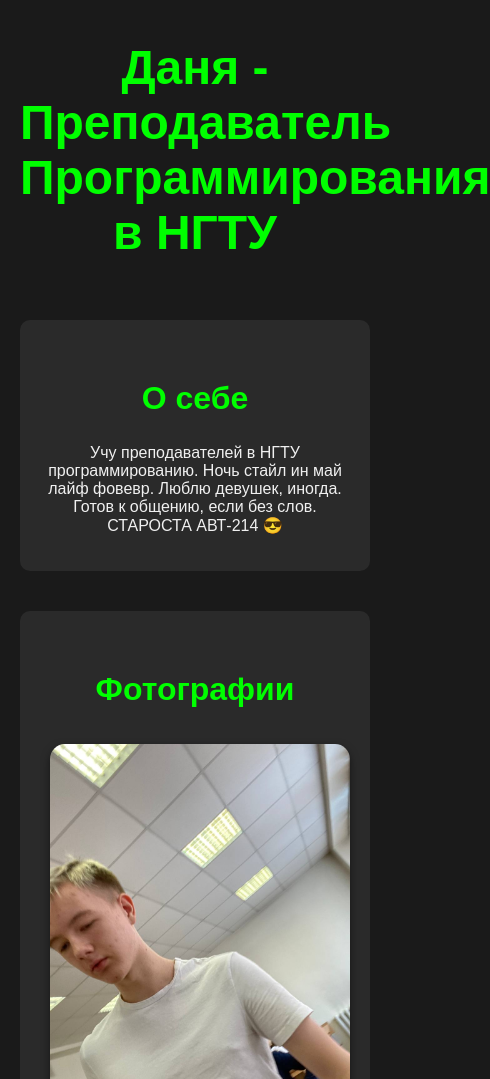
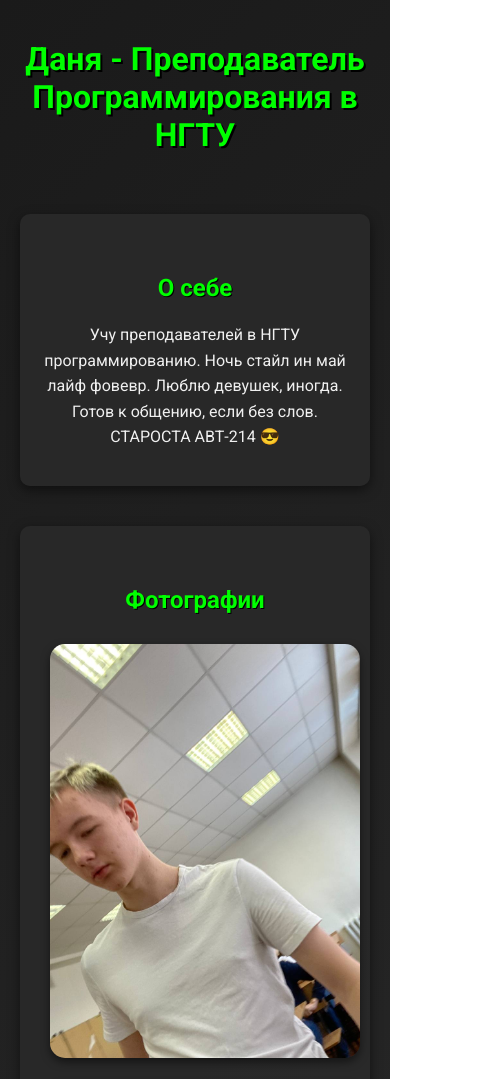
Before and after one commit to millykir/millykir.github.io, a plain HTML site: page index.html in a window 390 px wide. Shown: the top 1079 px of the page, 490 px wide, since content can reach past the window. Drawn offline with Linux system fonts and the light colour scheme.

Commit message:
graphic2

```diff
--- a/index.html
+++ b/index.html
@@ -4,10 +4,11 @@
     <meta charset="UTF-8">
     <meta name="viewport" content="width=device-width, initial-scale=1.0">
     <title>Даня - Преподаватель Программирования в НГТУ</title>
+    <link href="https://fonts.googleapis.com/css2?family=Roboto:wght@300;400;700&display=swap" rel="stylesheet">
     <style>
         body {
-            font-family: 'Arial', sans-serif;
-            background-color: #1a1a1a;
+            font-family: 'Roboto', sans-serif;
+            background: linear-gradient(135deg, #1a1a1a, #333333);
             color: #f0f0f0;
             text-align: center;
             margin: 0;
@@ -25,15 +26,18 @@
             margin: 0;
             padding: 20px 0;
             animation: fadeIn 2s ease-in-out;
+            text-shadow: 2px 2px #000;
         }
         h2 {
             color: #00ff00;
             font-size: 2em;
             margin-top: 40px;
             animation: slideIn 1s ease-in-out;
+            text-shadow: 1px 1px #000;
         }
         p {
             animation: fadeIn 3s ease-in-out;
+            line-height: 1.6;
         }
         img {
             width: 300px;
@@ -50,9 +54,18 @@
         .section {
             margin-top: 40px;
             padding: 20px;
-            background-color: #2a2a2a;
+            background: rgba(42, 42, 42, 0.9);
             border-radius: 10px;
             animation: fadeInUp 1.5s ease-in-out;
+            box-shadow: 0 4px 12px rgba(0, 0, 0, 0.5);
+        }
+        a {
+            color: #00ff00;
+            text-decoration: none;
+            transition: color 0.3s;
+        }
+        a:hover {
+            color: #ff00ff;
         }
         @keyframes fadeIn {
             from { opacity: 0; }
@@ -65,6 +78,18 @@
         @keyframes fadeInUp {
             from { opacity: 0; transform: translateY(20px); }
             to { opacity: 1; transform: translateY(0); }
+        }
+        @media (max-width: 600px) {
+            img {
+                width: 100%;
+                height: auto;
+            }
+            h1 {
+                font-size: 2em;
+            }
+            h2 {
+                font-size: 1.5em;
+            }
         }
     </style>
 </head>
```
